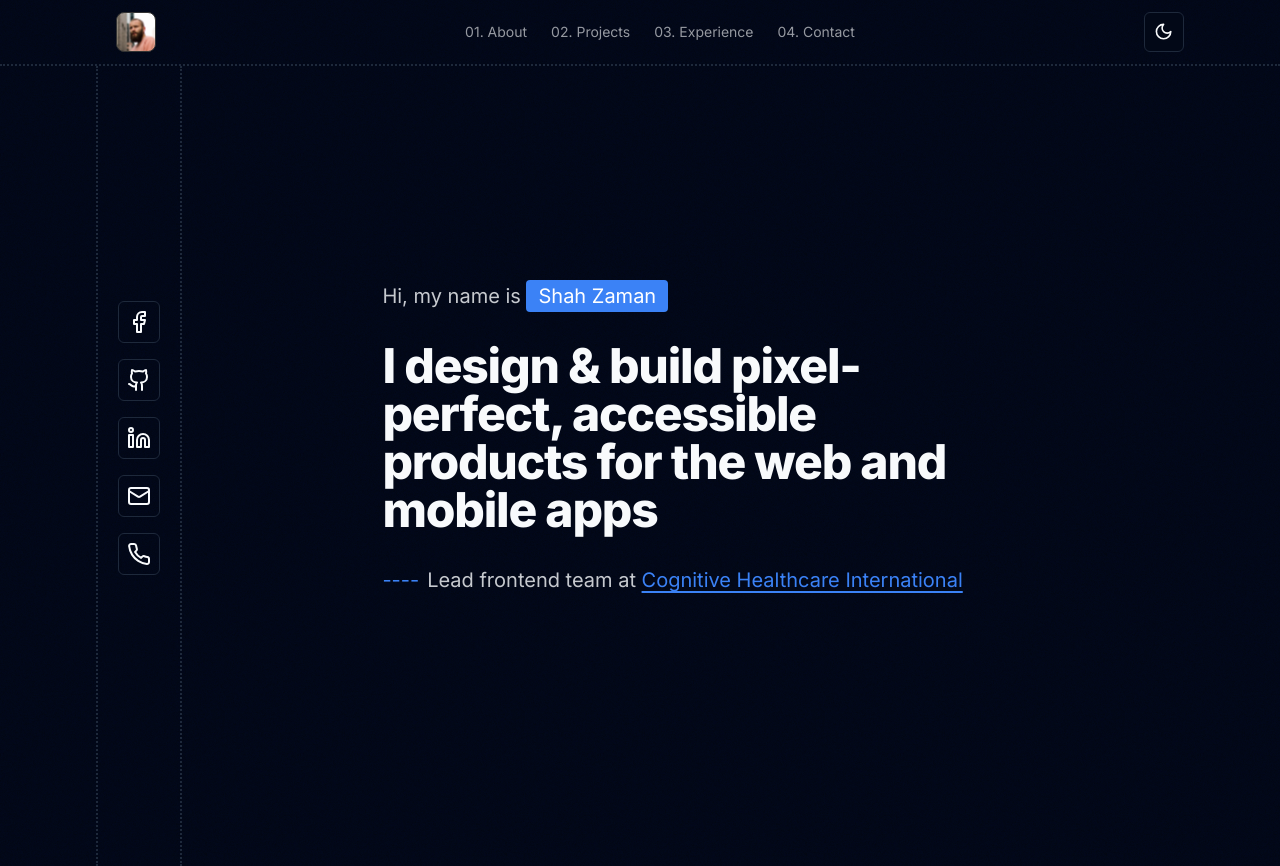
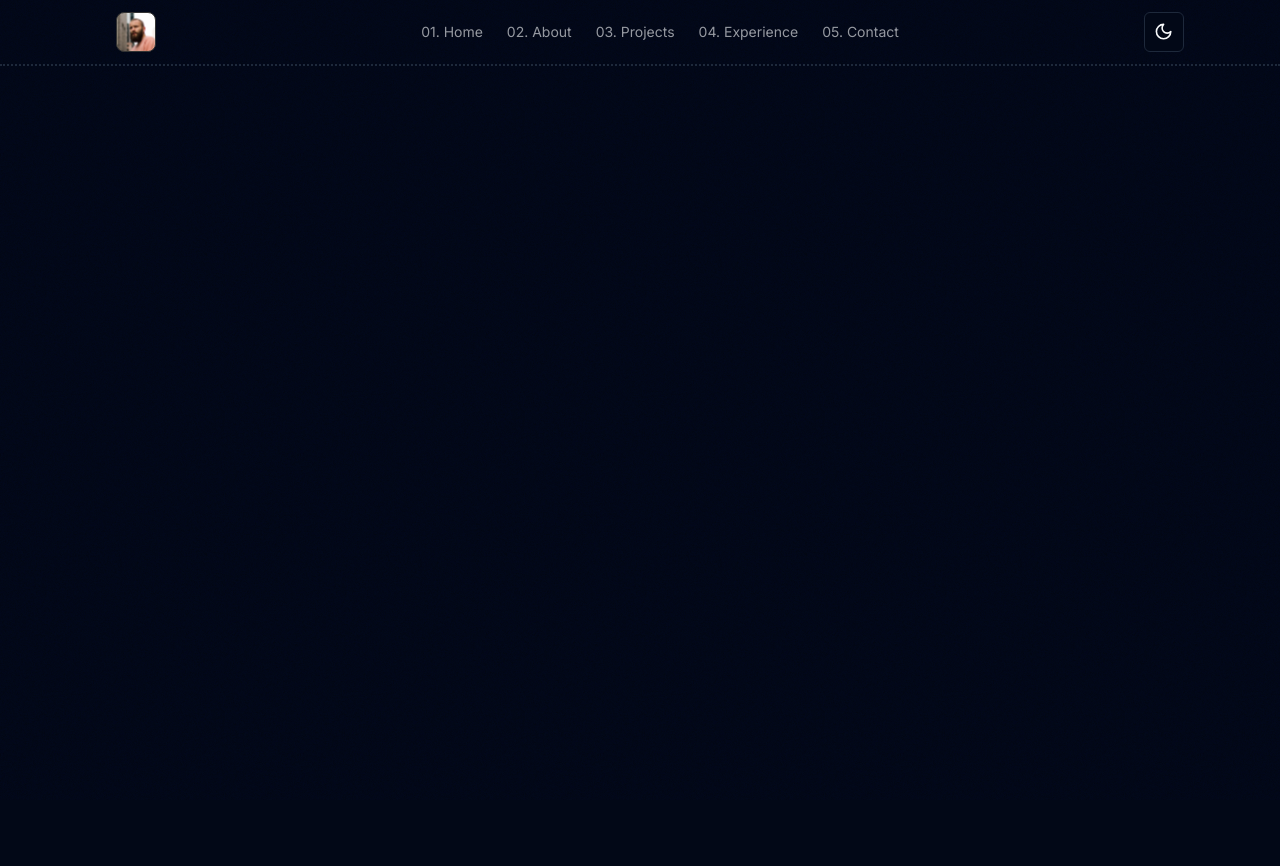
Before and after one commit to shahzaman900/portfolio, a React (Vite) app in the folder portfolio/: page /projects in a window 1280 px wide. After the commit the page ends 800 px from the top, so only its background shows below. Built offline with nearby package versions, Linux system fonts and the light colour scheme.

Commit message:
add pages for every link

```diff
--- a/portfolio/package.json
+++ b/portfolio/package.json
@@ -18,6 +18,7 @@
     "lucide-react": "^0.312.0",
     "react": "^18.2.0",
     "react-dom": "^18.2.0",
+    "react-router-dom": "^6.21.3",
     "tailwind-merge": "^2.2.0",
     "tailwindcss-animate": "^1.0.7"
   },
--- a/portfolio/src/App.tsx
+++ b/portfolio/src/App.tsx
@@ -1,22 +1,19 @@
 import './App.css'
-import About from './components/about'
+import { Route, Routes } from 'react-router-dom'
+import { ThemeProvider } from './components/theme-provider'
+import Home from './pages/home'
+import About from './pages/about'
 import Header from './components/header'
-import SocialMedia from './components/socialMedia'
-import { ThemeProvider } from './components/theme-provider'
 
 function App() {
 
   return (
     <ThemeProvider defaultTheme="dark" storageKey="vite-ui-theme">
-      <div>
-        <Header></Header>
-        <div className='flex flex-row px-24'>
-          <SocialMedia></SocialMedia>
-          <div className='flex flex-1 items-center justify-center'>
-            <About />
-          </div>
-        </div>
-      </div>
+      <Header ></Header>
+      <Routes>
+        <Route path='/' element={<Home />} />
+        <Route path='/about' element={<About />} />
+      </Routes>
     </ThemeProvider>
   )
 }
--- a/portfolio/src/components/header.tsx
+++ b/portfolio/src/components/header.tsx
@@ -9,6 +9,7 @@ import {
   SheetTitle,
   SheetTrigger,
 } from "@/components/ui/sheet"
+import { Link } from 'react-router-dom';
 
 
 function Header() {
@@ -20,16 +21,19 @@ function Header() {
         </div>
         <nav className='items-center gap-6 text-sm hidden md:flex'>
           <a href="#" className='transition-colors hover:text-primary text-foreground/60'>
-            <span>01.</span> About
+            <Link to={"/"} ><span>01.</span> Home</Link>
           </a>
           <a href="#" className='transition-colors hover:text-primary text-foreground/60'>
-            <span>02.</span> Projects
+            <Link to={"about"} ><span>02.</span> About</Link>
           </a>
           <a href="#" className='transition-colors hover:text-primary text-foreground/60'>
-            <span>03.</span> Experience
+            <span>03.</span> Projects
           </a>
           <a href="#" className='transition-colors hover:text-primary text-foreground/60'>
-            <span>04.</span> Contact
+            <span>04.</span> Experience
+          </a>
+          <a href="#" className='transition-colors hover:text-primary text-foreground/60'>
+            <span>05.</span> Contact
           </a>
         </nav>
         <div className='flex gap-4 items-center justify-center'>
--- a/portfolio/src/components/about.tsx
+++ b/portfolio/src/components/intro.tsx
@@ -1,4 +1,4 @@
-function About() {
+function Introduction() {
   return (
     <div className=' flex gap-8 flex-col w-3/5 pb-14'>
       <h6 className='text-xl text-foreground/80 pr-2'>Hi, my name is <span className='px-3 py-1 bg-primary rounded text-white'>Shah Zaman</span></h6>
@@ -8,4 +8,4 @@ function About() {
   )
 }
 
-export default About;
+export default Introduction;
--- a/portfolio/src/main.tsx
+++ b/portfolio/src/main.tsx
@@ -2,9 +2,12 @@ import React from 'react'
 import ReactDOM from 'react-dom/client'
 import App from './App.tsx'
 import './index.css'
+import { BrowserRouter } from 'react-router-dom'
 
 ReactDOM.createRoot(document.getElementById('root')!).render(
   <React.StrictMode>
-    <App />
+    <BrowserRouter>
+      <App />
+    </BrowserRouter>
   </React.StrictMode>,
 )
--- /dev/null
+++ b/portfolio/src/pages/about.tsx
@@ -0,0 +1,16 @@
+import SocialMedia from '@/components/socialMedia';
+
+function About() {
+  return (
+    <>
+      <div className='flex flex-row px-24'>
+        <SocialMedia></SocialMedia>
+        <div className='flex flex-1 items-center justify-center'>
+          <h1>about</h1>
+        </div>
+      </div>
+    </>
+  )
+}
+
+export default About;
--- /dev/null
+++ b/portfolio/src/pages/contact.tsx
@@ -0,0 +1,16 @@
+import SocialMedia from '@/components/socialMedia';
+
+function Contact() {
+  return (
+    <>
+      <div className='flex flex-row px-24'>
+        <SocialMedia></SocialMedia>
+        <div className='flex flex-1 items-center justify-center'>
+          <h1>Contact</h1>
+        </div>
+      </div>
+    </>
+  )
+}
+
+export default Contact;
--- /dev/null
+++ b/portfolio/src/pages/experience.tsx
@@ -0,0 +1,16 @@
+import SocialMedia from '@/components/socialMedia';
+
+function Experience() {
+  return (
+    <>
+      <div className='flex flex-row px-24'>
+        <SocialMedia></SocialMedia>
+        <div className='flex flex-1 items-center justify-center'>
+          <h1>Experience</h1>
+        </div>
+      </div>
+    </>
+  )
+}
+
+export default Experience;
--- /dev/null
+++ b/portfolio/src/pages/home.tsx
@@ -0,0 +1,18 @@
+import Introduction from '@/components/intro';
+import Header from '@/components/header';
+import SocialMedia from '@/components/socialMedia';
+
+function Home() {
+  return (
+    <>
+      <div className='flex flex-row px-24'>
+        <SocialMedia></SocialMedia>
+        <div className='flex flex-1 items-center justify-center'>
+          <Introduction />
+        </div>
+      </div>
+    </>
+  )
+}
+
+export default Home;
--- /dev/null
+++ b/portfolio/src/pages/projects.tsx
@@ -0,0 +1,16 @@
+import SocialMedia from '@/components/socialMedia';
+
+function Projects() {
+  return (
+    <>
+      <div className='flex flex-row px-24'>
+        <SocialMedia></SocialMedia>
+        <div className='flex flex-1 items-center justify-center'>
+          <h1>Projects</h1>
+        </div>
+      </div>
+    </>
+  )
+}
+
+export default Projects;
```
Also changed, not shown: 1 other file (tests, documents, lock files or other folders).
